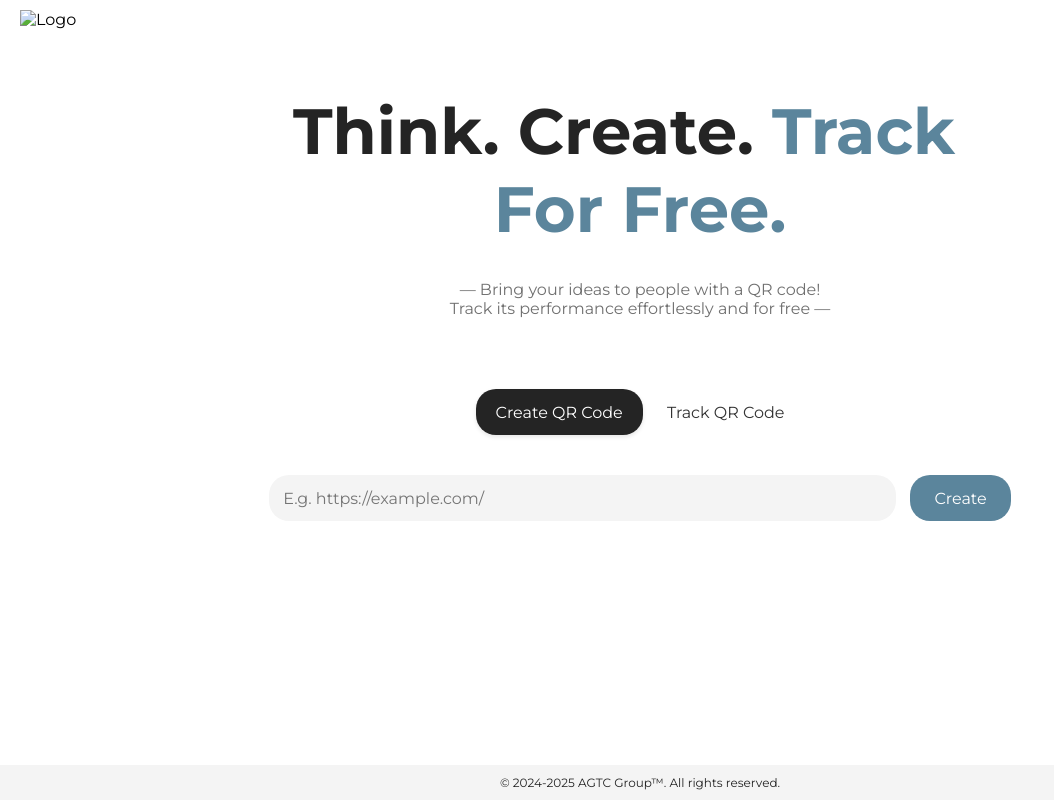
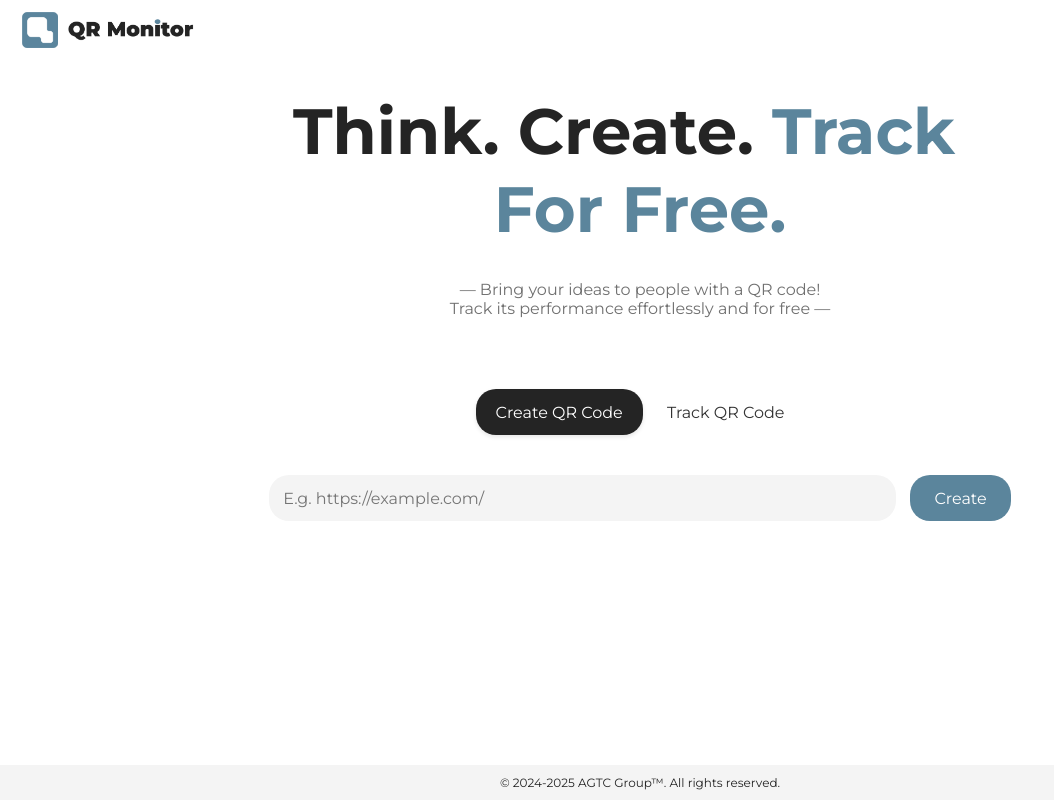
Before and after one commit to PolyzosFotios/qrmonitor, a website: page public/index.html in a window 1280 px wide. Shown: the whole page, without its empty margins (0-1054 px from the left). Drawn offline with Linux system fonts and the light colour scheme.

Commit message:
Update v.03.03

```diff
--- a/public/index.html
+++ b/public/index.html
@@ -11,7 +11,7 @@
   </head>
   <body>
     <div class="top-bar">
-      <img src="./images/qr_monitor_logo.png" alt="Logo" class="top-bar-logo">
+      <img src="./images/qr_monitor_logo.jpg" alt="Logo" class="top-bar-logo">
     </div>
     <div class="main_title">
       <p class="font_title">
```
